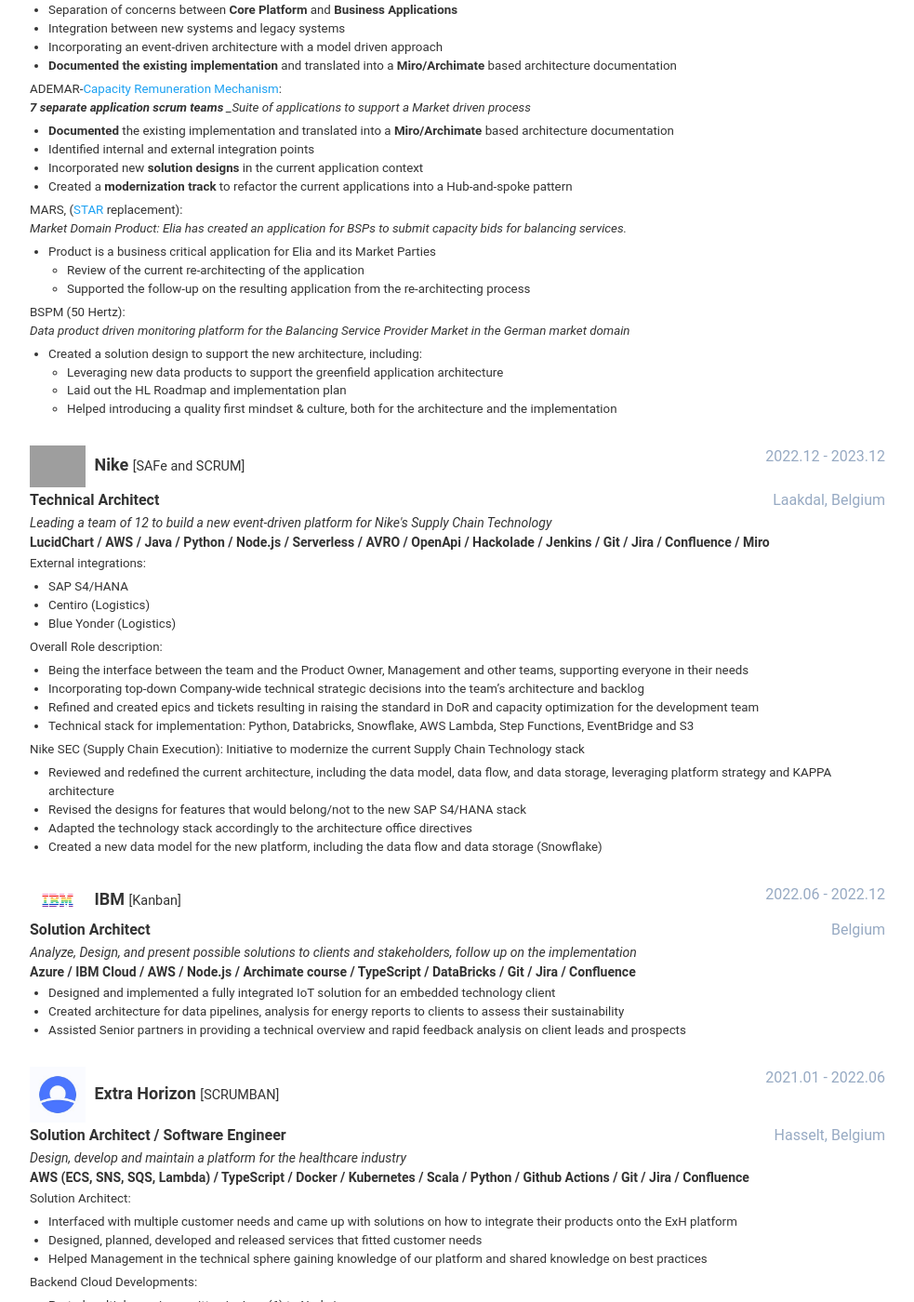
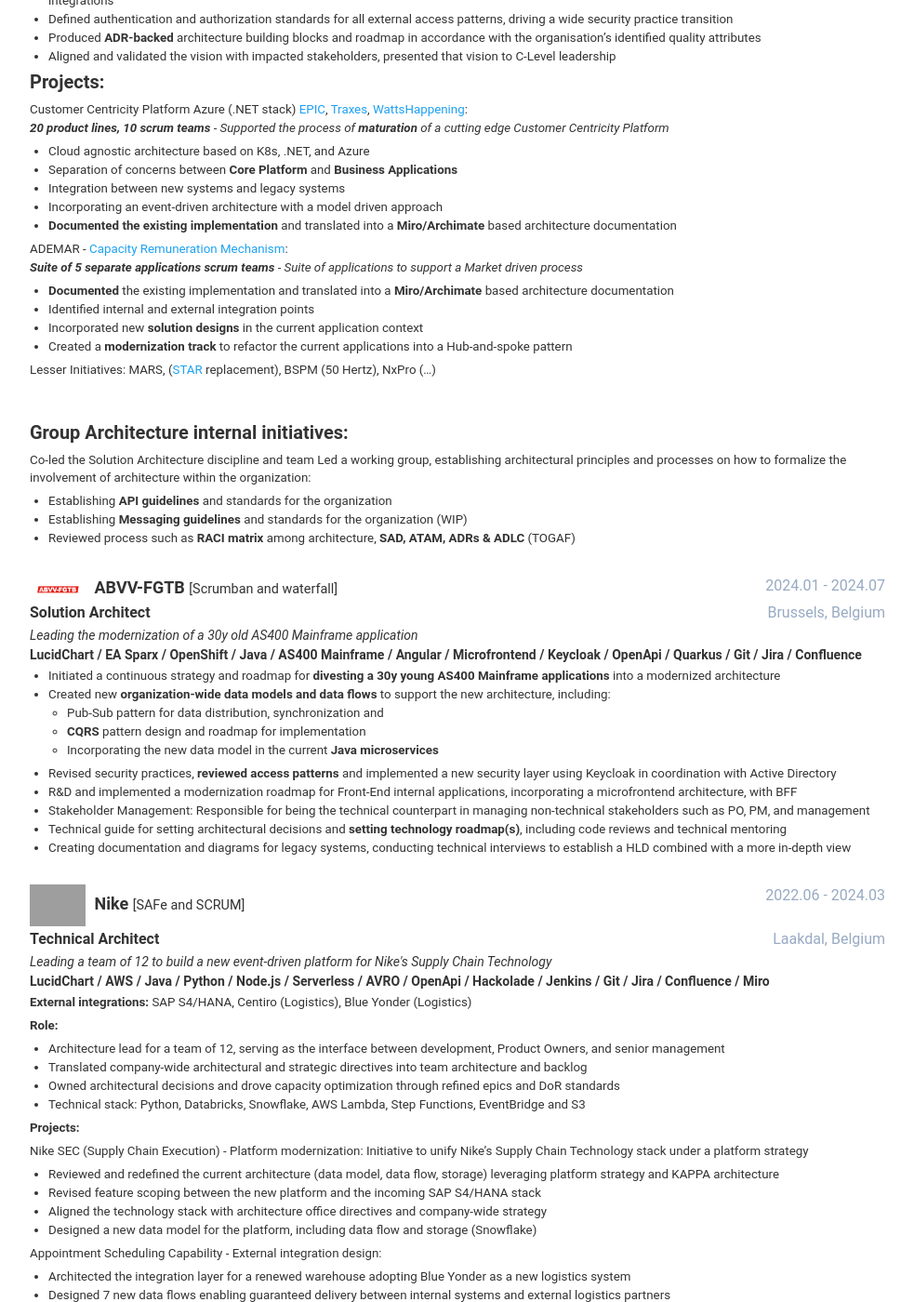
Before and after one commit to romdj/romdj.github.io, a Jekyll site: the page built from index.html, in a window 1280 px wide and 1400 px high, scrolled down 952 px. Shown: the whole window at 93% size, without its empty margins (148-1131 px from the left). Built offline with Jekyll 4.4.1, drawn with Linux system fonts in a browser that asks for light colours; nearby versions of some CDN libraries; some of the changed text lies outside the part shown; grey boxes are pictures that could not be loaded.

Commit message:
content: refresh profile, expand Elia role, restore ABVV experience
- Update address back to Brussels and refine profile copy
- Expand Elia experience with Enterprise IAM and Market Party Integration initiatives
- Restore ABVV-FGTB Solution Architect role (2024.01 - 2024.07)
- Adjust Elia start date to 2024.07 to align with ABVV end date
- Refine Nike role description and add Appointment Scheduling and Customs initiatives
- Comment out IBM role
- Update certifications link and skills levels (Archimate, Sparx, TOGAF, Visio)

```diff
--- a/_data/data.yml
+++ b/_data/data.yml
@@ -11,8 +11,7 @@
 contact:
   address:
     display: true
-    title: Lyongade, 2300 København, Denmark
-    # title: Uccle (Brussels), Belgium
+    title: Uccle (Brussels), Belgium
   birthdate:
     display: true
     title: 25/06/1991
@@ -82,10 +81,13 @@
   display: true
   title: Profile
   details: |
-    Enterprise Solution Architect with extensive experience bridging business strategy and technical implementation across complex organizational landscapes and domains. <br/> <br/>
-    Proven track record of collaborating with domain architects and business stakeholders to translate strategic business requirements into scalable, enterprise-grade technical solutions. <br/> <br/>
+    Enterprise Level Solution Architect with extensive experience bridging business strategy and technical implementation across complex organizational landscapes and domains.
+
+    Proven track record of collaborating with IT and business stakeholders to translate IT problems into strategic business opportunities.
+
     Specialized in establishing architectural governance frameworks and leading cross-functional architecture teams to drive digital transformation initiatives.
-    Cross-functional expertise in modern development practices, from on-prem to cloud, full-stack development to DevOps, and Data Engineering, with a strong emphasis on aligning IT initiatives with overarching business goals. <br/> <br/>
+
+    Cross-functional expertise in modern development practices, from on-prem to cloud, full-stack development to DevOps, and Data Engineering, with a strong emphasis on aligning IT initiatives with overarching business goals.
 
 education:
   display: true
@@ -109,92 +111,102 @@
       technologies:
         - ' EA Sparx'
         - ' / Archimate'
+        - ' / ATAM'
+        - ' / IAM'
+        - ' / OpenShift'
+        - ' / Azure'
+        - ' / K8s'
+        - ' / TOGAF'
+        - ' / Design Thinking'
+        - ' / IT Principles, Guidelines and Governance <br/><br/>'
       management: SCRUM and Waterfall
-      time: 2024.01 - Present
+      time: 2024.07 - Present
       company: Elia
       logo: Elia-logo.svg
-      tag: via Aprico Consultants
+      tag: via Yuma Group
       rdescription: As a Solution Architect, establishing architectural principles and practices within the organization, ensuring technology strategy aligns with business architecture, and designing technical solutions aligned with core architectural principles while leading cross-functional architecture teams.
       cdescription: ELIA is the Transmission System Operator for high-voltage electricity in Belgium.
       location: Brussels, Belgium
 
-# TODO ADD review and rework user lifecycle and authentication practices
       details: |
-        **Architecture Board internal initiatives:**
-        Co-lead the Solution Architecture discipline and team
-        Lead an architectural working group, establishing architectural principles and processes on how to formalize the involvement of architecture within the organization:
-          - Establishing **Overall Customers and Market Parties Outside-IN** organization access patterns and guidelines for all applications within the organization's landscape
-          - Establishing **API guidelines** and standards for the organization
-          - Establishing **Messaging guidelines** and standards for the organization
-          - Reviewed process such as **RACI matrix** among architecture, **SAD, ATAM, ADRs & ADL, ADLC**
-          - Revised **security practices**, **complete organization-wide user and company lifecycle**, and integration track for new authentication modules and practices
 
-        **Projects:**
+        ##### **Enterprise Security Architecture Studies - Group Level:**
+
+        **Initiative 1 - Enterprise IAM Architecture:**
+
+          Group-level security architecture study for 1000+ external market organizations interfacing with safety-critical energy systems across Belgium and Germany
+          - Identity & federation: Applied ATAM with organisation-defined quality attributes to evaluate authentication architectures and B2B federation models (human and machine) - sensitivity-analysed ADR-backed decision record
+          - Authorization & compliance: Assessed authorization federation and consolidation models, entitlement lifecycle, and regulatory posture (NIS2/DORA/REMIT) - evaluated EU IAM vendors against CLOUD Act exposure, audit trail requirements, and blackout-resilient IAM
+          - Integration & governance: Produced B2B pattern catalog (35 patterns), API access framework with explicit revocation SLAs, EU hosting sovereignty recommendation, and programme capability model
+
+        **Initiative 2 - Market Party Integration Architecture:**
+
+        _Modernization of Elia's external connectivity layer for 1000+ regulated market organisations across Europe_
+          - Designed unified and consolidated access patterns for each use case - leading to SLA improvements and introduced governance across all external integrations
+          - Defined authentication and authorization standards for all external access patterns, driving a wide security practice transition
+          - Produced **ADR-backed** architecture building blocks and roadmap in accordance with the organisation's identified quality attributes
+          - Aligned and validated the vision with impacted stakeholders, presented that vision to C-Level leadership
+
+
+        ##### **Projects:**
         Customer Centricity Platform Azure (.NET stack) [EPIC](https://epic-portal.io), [Traxes](https://www.traxes.io), [WattsHappening](https://www.wattshappening.be/):
-        _**20 parallel product lines and scrum teams**
-        _Supported the process of **maturation** of a cutting edge customer centricity Platform_
+        _**20 product lines, 10 scrum teams** - Supported the process of **maturation** of a cutting edge Customer Centricity Platform_
           - Cloud agnostic architecture based on K8s, .NET, and Azure
           - Separation of concerns between **Core Platform** and **Business Applications**
           - Integration between new systems and legacy systems
           - Incorporating an event-driven architecture with a model driven approach
           - **Documented the existing implementation** and translated into a **Miro/Archimate** based architecture documentation
 
-        ADEMAR-[Capacity Remuneration Mechanism](https://www.elia.be/en/electricity-market-and-system/adequacy/capacity-remuneration-mechanism):
-        _**7 separate application scrum teams**
-        _Suite of applications to support a Market driven process_
+        ADEMAR - [Capacity Remuneration Mechanism](https://www.elia.be/en/electricity-market-and-system/adequacy/capacity-remuneration-mechanism):
+        _**Suite of 5 separate applications scrum teams** - Suite of applications to support a Market driven process_
           - **Documented** the existing implementation and translated into a **Miro/Archimate** based architecture documentation
           - Identified internal and external integration points
           - Incorporated new **solution designs** in the current application context
           - Created a **modernization track** to refactor the current applications into a Hub-and-spoke pattern
 
-        MARS, ([STAR](https://www.elia.be/en/customers/customer-tools-and-extranet/star) replacement):
-        _Market Domain Product: Elia has created an application for BSPs to submit capacity bids for balancing services._
-          - Product is a business critical application for Elia and its Market Parties
-            - Review of the current re-architecting of the application
-            - Supported the follow-up on the resulting application from the re-architecting process
+        Lesser Initiatives: MARS, ([STAR](https://www.elia.be/en/customers/customer-tools-and-extranet/star) replacement), BSPM (50 Hertz), NxPro (...) <br/> <br/> <br/>
 
-        BSPM (50 Hertz):
-        _Data product driven monitoring platform for the Balancing Service Provider Market in the German market domain_
-          - Created a solution design to support the new architecture, including:
-            - Leveraging new data products to support the greenfield application architecture
-            - Laid out the HL Roadmap and implementation plan
-            - Helped introducing a quality first mindset & culture, both for the architecture and the implementation
+        ##### **Group Architecture internal initiatives:**
+        Co-led the Solution Architecture discipline and team
+        Led a working group, establishing architectural principles and processes on how to formalize the involvement of architecture within the organization:
+          - Establishing **API guidelines** and standards for the organization
+          - Establishing **Messaging guidelines** and standards for the organization (WIP)
+          - Reviewed process such as **RACI matrix** among architecture, **SAD, ATAM, ADRs & ADLC** (TOGAF)
 
+    - role: Solution Architect
+      technologies:
+        - 'LucidChart'
+        - ' / EA Sparx'
+        - ' / OpenShift'
+        - ' / Java'
+        - ' / AS400 Mainframe'
+        - ' / Angular'
+        - ' / Microfrontend'
+        - ' / Keycloak'
+        - ' / OpenApi'
+        - ' / Quarkus'
+        - ' / Git'
+        - ' / Jira'
+        - ' / Confluence'
+      management: Scrumban and waterfall
+      time: 2024.01 - 2024.07
+      company: ABVV-FGTB
+      logo: abvv-fgtb.png
+      rdescription: Leading the modernization of a 30y old AS400 Mainframe application
+      cdescription: The General Federation of Belgian Labour
+      location: Brussels, Belgium
+      details: |
+        - Initiated a continuous strategy and roadmap for **divesting a 30y young AS400 Mainframe applications** into a modernized architecture
+        - Created new **organization-wide data models and data flows** to support the new architecture, including:
+          - Pub-Sub pattern for data distribution, synchronization and
+          - **CQRS** pattern design and roadmap for implementation
+          - Incorporating the new data model in the current **Java microservices**
 
-    # - role: Solution Architect
-    #   technologies:
-    #     - 'LucidChart'
-    #     - ' / EA Sparx'
-    #     - ' / OpenShift'
-    #     - ' / Java'
-    #     - ' / AS400 Mainframe'
-    #     - ' / Angular'
-    #     - ' / Microfrontend'
-    #     - ' / Keycloak'
-    #     - ' / OpenApi'
-    #     - ' / Quarkus'
-    #     - ' / Git'
-    #     - ' / Jira'
-    #     - ' / Confluence'
-    #   management: Scrumban and waterfall
-    #   time: 2024.01 - 2024.07
-    #   company: ABVV-FGTB
-    #   logo: abvv-fgtb.png
-    #   rdescription: Leading the modernization of a 30y old AS400 Mainframe application
-    #   cdescription: The General Federation of Belgian Labour
-    #   location: Brussels, Belgium
-    #   details: |
-    #       - Initiated a continuous strategy and roadmap for **divesting a 30y young AS400 Mainframe applications** into a modernized architecture
-    #       - Created new **organization-wide data models and data flows** to support the new architecture, including:
-    #         - Pub-Sub pattern for data distribution, synchronization and
-    #         - **CQRS** pattern design and roadmap for implementation
-    #         - Incorporating the new data model in the current **Java microservices**
-
-    #       - Revised security practices, **reviewed access patterns** and implemented a new security layer using Keycloak in coordination with Active Directory
-    #       - R&D and implemented a modernization roadmap for Front-End internal applications, incorporating a microfrontend architecture, with BFF
-    #       - Stakeholder Management: Responsible for being the technical counterpart in managing non-technical stakeholders such as PO, PM, and management
-    #       - Technical guide for setting architectural decisions and **setting technology roadmap(s)**, including code reviews and technical mentoring
-    #       - Creating documentation and diagrams for legacy systems, conducting technical interviews to establish a HLD combined with a more in-depth view
+        - Revised security practices, **reviewed access patterns** and implemented a new security layer using Keycloak in coordination with Active Directory
+        - R&D and implemented a modernization roadmap for Front-End internal applications, incorporating a microfrontend architecture, with BFF
+        - Stakeholder Management: Responsible for being the technical counterpart in managing non-technical stakeholders such as PO, PM, and management
+        - Technical guide for setting architectural decisions and **setting technology roadmap(s)**, including code reviews and technical mentoring
+        - Creating documentation and diagrams for legacy systems, conducting technical interviews to establish a HLD combined with a more in-depth view
 
 
     - role: Technical Architect
@@ -214,54 +226,61 @@
         - ' / Confluence'
         - ' / Miro'
       management: SAFe and SCRUM
-      time: 2022.12 - 2023.12
+      time: 2022.06 - 2024.03
       company: Nike
       logo: nike-swoosh-logo-paint-cropped.png
       rdescription: Leading a team of 12 to build a new event-driven platform for Nike's Supply Chain Technology
       cdescription: Creating the Future of Sports
       location: Laakdal, Belgium
       details: |
-        External integrations:
-          - SAP S4/HANA
-          - Centiro (Logistics)
-          - Blue Yonder (Logistics)
+        **External integrations:** SAP S4/HANA, Centiro (Logistics), Blue Yonder (Logistics)
 
-        Overall Role description:
-          - Being the interface between the team and the Product Owner, Management and other teams, supporting everyone in their needs
-          - Incorporating top-down Company-wide technical strategic decisions into the team's architecture and backlog
-          - Refined and created epics and tickets resulting in raising the standard in DoR and capacity optimization for the development team
-          - Technical stack for implementation: Python, Databricks, Snowflake, AWS Lambda, Step Functions, EventBridge and S3
+        **Role:**
+          - Architecture lead for a team of 12, serving as the interface between development, Product Owners, and senior management
+          - Translated company-wide architectural and strategic directives into team architecture and backlog
+          - Owned architectural decisions and drove capacity optimization through refined epics and DoR standards
+          - Technical stack: Python, Databricks, Snowflake, AWS Lambda, Step Functions, EventBridge and S3
 
-        Nike SEC (Supply Chain Execution):
-        Initiative to modernize the current Supply Chain Technology stack
-          - Reviewed and redefined the current architecture, including the data model, data flow, and data storage, leveraging platform strategy and KAPPA architecture
-          - Revised the designs for features that would belong/not to the new SAP S4/HANA stack
-          - Adapted the technology stack accordingly to the architecture office directives
-          - Created a new data model for the new platform, including the data flow and data storage (Snowflake)
+        **Projects:**
 
-    - role: Solution Architect
-      technologies:
-        - ' Azure'
-        - ' / IBM Cloud'
-        - ' / AWS'
-        - ' / Node.js'
-        - ' / Archimate course'
-        - ' / TypeScript'
-        - ' / DataBricks'
-        - ' / Git'
-        - ' / Jira'
-        - ' / Confluence'
-      management: Kanban
-      time: 2022.06 - 2022.12
-      company: IBM
-      logo: ibm-logo-multicolor-lcp.png
-      rdescription: Analyze, Design, and present possible solutions to clients and stakeholders, follow up on the implementation
-      cdescription: Let's put smart to work
-      location: Belgium
-      details: |
-          - Designed and implemented a fully integrated IoT solution for an embedded technology client
-          - Created architecture for data pipelines, analysis for energy reports to clients to assess their sustainability
-          - Assisted Senior partners in providing a technical overview and rapid feedback analysis on client leads and prospects
+        Nike SEC (Supply Chain Execution) - Platform modernization:
+        Initiative to unify Nike's Supply Chain Technology stack under a platform strategy
+          - Reviewed and redefined the current architecture (data model, data flow, storage) leveraging platform strategy and KAPPA architecture
+          - Revised feature scoping between the new platform and the incoming SAP S4/HANA stack
+          - Aligned the technology stack with architecture office directives and company-wide strategy
+          - Designed a new data model for the platform, including data flow and storage (Snowflake)
+
+        Appointment Scheduling Capability - External integration design:
+          - Architected the integration layer for a renewed warehouse adopting Blue Yonder as a new logistics system
+          - Designed 7 new data flows enabling guaranteed delivery between internal systems and external logistics partners
+
+        Customs and Logistics Initiative - Domain expansion:
+          - Designed an internal application and integration layer to handle deliveries for countries with specific customs requirements
+          - Created a new data model and access patterns for external partners executing deliveries in those countries
+
+    # - role: Solution Architect
+    #   technologies:
+    #     - ' Azure'
+    #     - ' / IBM Cloud'
+    #     - ' / AWS'
+    #     - ' / Node.js'
+    #     - ' / Archimate course'
+    #     - ' / TypeScript'
+    #     - ' / DataBricks'
+    #     - ' / Git'
+    #     - ' / Jira'
+    #     - ' / Confluence'
+    #   management: Kanban
+    #   time: 2022.06 - 2022.12
+    #   company: IBM
+    #   logo: ibm-logo-multicolor-lcp.png
+    #   rdescription: Analyze, Design, and present possible solutions to clients and stakeholders, follow up on the implementation
+    #   cdescription: Let's put smart to work
+    #   location: Belgium
+    #   details: |
+    #       - Designed and implemented a fully integrated IoT solution for an embedded technology client
+    #       - Created architecture for data pipelines, analysis for energy reports to clients to assess their sustainability
+    #       - Assisted Senior partners in providing a technical overview and rapid feedback analysis on client leads and prospects
 
     - role: Solution Architect / Software Engineer
       technologies:
@@ -445,7 +464,7 @@
     - title: Security certification OAuth2, OpenID Connect, SAML V2 , AD/LDAP, and Keycloak
       authors: Trained by Laurent Révillon
       date: "03.2024"
-      link: https://www.laurent-revillion.com/
+      link: https://www.orsys.fr/belgique/formation/ldc
 
     - title: Neo4J
       authors: Neo4J
@@ -492,24 +511,26 @@
   title: Experience Level
   techs:
     - name: Archimate
-      level: 3.5
-    - name: EA Sparx (experimenting with LeanIX, Ardoq (...))
-      level: 3.5
-    - name: TOGAF
-      level: 2
+      level: 4
+    - name: Sparx Systems Enterprise Architect
+      level: 4
     - name: 'Public Clouds: AWS, Azure, GCP, + self-hosted (Openshift)'
       level: 4.5
+    - name: TOGAF Methodologies
+      level: 3
     - name: Agile Project Management and Practices (Scrum, Kanban, SAFe)
       level: 4.5
     - name: Node.js (JavaScript, TypeScript)
       level: 4
     - name: Scala/Java/Kotlin
       level: 4
+    - name: Project Management (Prince2, ITIL Processes)
+      level: 3
     - name: .NET/Blazor/C#/.NET Core
       level: 4
     - name: Spark/DataBricks/PySpark/JuPyteR/Python
       level: 4
-    - name: LucidChart/CloudCraft.co/Draw.io/Miro
+    - name: LucidChart/CloudCraft.co/Draw.io/Miro/Visio
       level: 4.5
 
 footer:
```
